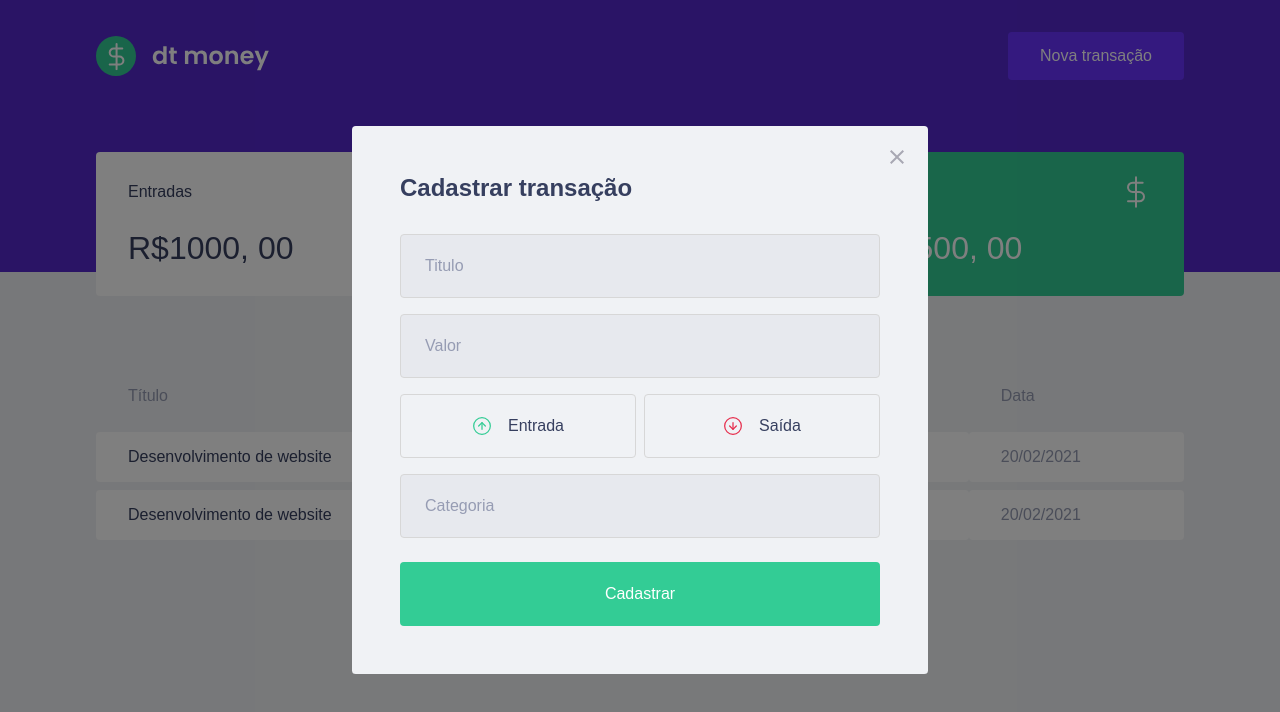
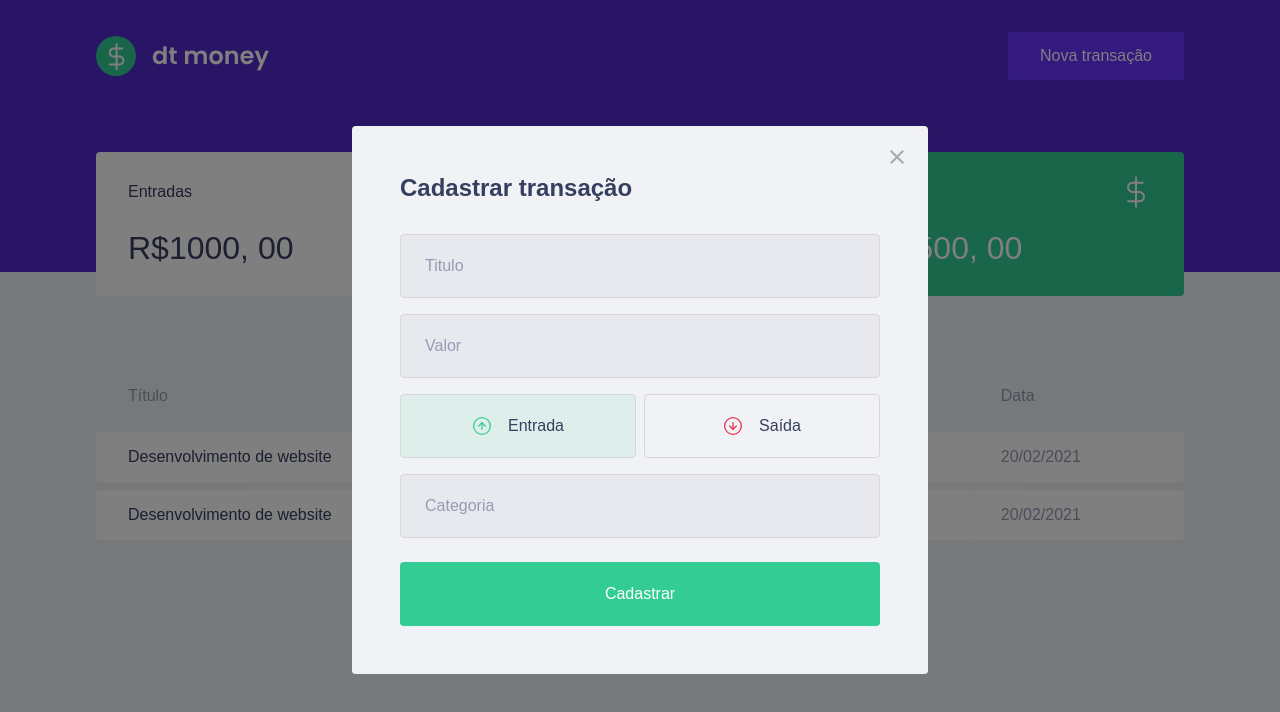
Before and after one commit to PedroMakengo/dtmoney, a React (Create React App) app: page / in a window 1280 px wide. Both pictures are taken after a click on the button "Nova transação". Shown: the top 712 px of the page. Built offline with nearby package versions, Linux system fonts and the light colour scheme; no server answers; what miragejs would draw is missing.

Commit message:
Trabalhando com os botões e aprendendo um pouco sobre o polished

```diff
--- a/src/components/NewTransactionModal/index.tsx
+++ b/src/components/NewTransactionModal/index.tsx
@@ -3,7 +3,9 @@
 import incomeImg from "../../assets/income.svg";
 import outcomeImg from "../../assets/outcome.svg";
 
-import { Container, TransactionTypeContainer } from "./styles";
+import { Container, TransactionTypeContainer, RadioBox } from "./styles";
+
+import { useState } from "react";
 
 interface NewTransactionModalProps {
   isOpen: boolean;
@@ -14,6 +16,7 @@
   isOpen,
   onRequestClose,
 }: NewTransactionModalProps) {
+  const [type, setType] = useState("deposit");
   return (
     <Modal
       isOpen={isOpen}
@@ -36,14 +39,29 @@
         <input type="number" placeholder="Valor" />
 
         <TransactionTypeContainer>
-          <button type="button">
+          <RadioBox
+            type="button"
+            onClick={() => {
+              setType("deposit");
+            }}
+            isActive={type === "deposit"}
+            activeColor="green"
+          >
             <img src={incomeImg} alt="Entrada" />
             <span>Entrada</span>
-          </button>
-          <button type="button">
+          </RadioBox>
+
+          <RadioBox
+            type="button"
+            onClick={() => {
+              setType("withdraw");
+            }}
+            isActive={type === "withdraw"}
+            activeColor="red"
+          >
             <img src={outcomeImg} alt="Saída" />
             <span>Saída</span>
-          </button>
+          </RadioBox>
         </TransactionTypeContainer>
 
         <input type="text" placeholder="Categoria" />
--- a/src/components/NewTransactionModal/styles.ts
+++ b/src/components/NewTransactionModal/styles.ts
@@ -1,4 +1,5 @@
 import styled from "styled-components";
+import { darken, transparentize } from "polished";
 
 export const Container = styled.form`
   h2 {
@@ -51,19 +52,36 @@
   display: grid;
   grid-template-columns: 1fr 1fr;
   gap: 0.5rem;
+`;
 
-  button {
+interface RadioBoxProps {
+  isActive: boolean;
+  activeColor: "green" | "red";
+}
+
+const colors = {
+  green: "#33CC95",
+  red: "#E52E4D",
+};
+
+export const RadioBox = styled.button<RadioBoxProps>`
   height: 4rem;
   border: 1px solid #d7d7d7;
   border-radius: 0.25rem;
 
-    background: transparent;
+  background: ${(props) =>
+    props.isActive
+      ? transparentize(0.9, colors[props.activeColor])
+      : "transparent"};
+
   display: flex;
   align-items: center;
   justify-content: center;
 
+  transition: border-color 0.2s;
+
   &:hover {
-      border-color: #aaa;
+    border-color: ${darken(0.1, "#d7d7d7")};
   }
 
   img {
@@ -77,5 +95,4 @@
     font-size: 1rem;
     color: var(--text-title);
   }
-  }
 `;
```
Lines whose indentation alone changed are shown as unchanged.
